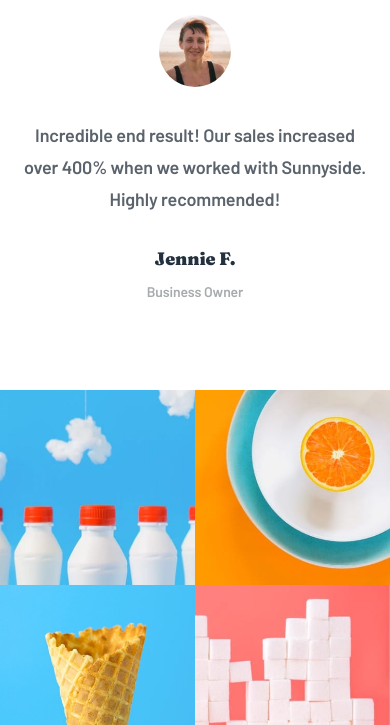
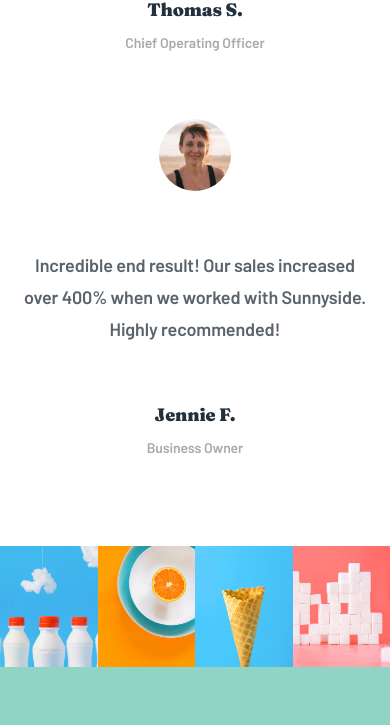
Before and after one commit to GrzywN/sunnyside-agency-landing-page-main, a website built with Parcel: page src/index.html in a window 390 px wide. Shown: the part 4322-5047 px from the top of the page. Built offline with nearby package versions, Linux system fonts and the light colour scheme.

Commit message:
Improvements for tablets / medium size devices
- Changed how gallery work, now it uses flex and <img> tags
- Added tablet media query for testimonials, so they're not that wide
- Changed grid paddings and made it look better for medium size devices
- Changed breakpoint for tablet to 768px
- Changed hover animations in the footer to all use filter property and added transition for filter as well
- Removed some comments / Minor fixes

```diff
--- a/src/index.html
+++ b/src/index.html
@@ -116,11 +116,33 @@
           </div>
         </div>
       </section>
-      <div class="gallery">
-        <div class="gallery__image gallery__image--milkbottles"></div>
-        <div class="gallery__image gallery__image--orange"></div>
-        <div class="gallery__image gallery__image--cone"></div>
-        <div class="gallery__image gallery__image--sugarcubes"></div>
+      <div class="gallery gallery--desktop">
+        <img
+          src="images/desktop/image-gallery-milkbottles.jpg"
+          alt="Milk bottles"
+          class="gallery__image gallery__image--milkbottles"
+        />
+        <img src="images/desktop/image-gallery-orange.jpg" alt="Orange" class="gallery__image gallery__image--orange" />
+        <img src="images/desktop/image-gallery-cone.jpg" alt="Cone" class="gallery__image gallery__image--cone" />
+        <img
+          src="images/desktop/image-gallery-sugarcubes.jpg"
+          alt="Sugar cubes"
+          class="gallery__image gallery__image--sugarcubes"
+        />
+      </div>
+      <div class="gallery gallery--mobile">
+        <img
+          src="images/mobile/image-gallery-milkbottles.jpg"
+          alt="Milk bottles"
+          class="gallery__image gallery__image--milkbottles"
+        />
+        <img src="images/mobile/image-gallery-orange.jpg" alt="Orange" class="gallery__image gallery__image--orange" />
+        <img src="images/mobile/image-gallery-cone.jpg" alt="Cone" class="gallery__image gallery__image--cone" />
+        <img
+          src="images/mobile/image-gallery-sugarcubes.jpg"
+          alt="Sugar cubes"
+          class="gallery__image gallery__image--sugarcubes"
+        />
       </div>
     </main>
     <footer class="footer">
--- a/src/styles/abstracts/_breakpoints.scss
+++ b/src/styles/abstracts/_breakpoints.scss
@@ -1,6 +1,6 @@
 $breakpoints: (
   'small': 375px,
-  'medium': 942px,
+  'medium': 768px,
   'large': 1366px,
   'x-large': 1920px,
 ) !default;
--- a/src/styles/abstracts/_variables.scss
+++ b/src/styles/abstracts/_variables.scss
@@ -1,7 +1,3 @@
-// -----------------------------------------------------------------------------
-// This file contains all application-wide Sass variables.
-// -----------------------------------------------------------------------------
-
 $color-soft-red: hsl(7, 99%, 70%);
 $color-yellow: hsl(51, 100%, 49%);
 $color-light-blue: #70cffe;
--- a/src/styles/base/_animations.scss
+++ b/src/styles/base/_animations.scss
@@ -2,5 +2,5 @@ $transition-default: 500ms ease;
 
 %transition {
   transition: $transition-default;
-  transition-property: color, background-color, text-shadow, transform;
+  transition-property: color, background-color, text-shadow, transform, filter;
 }
--- a/src/styles/layout/_footer.scss
+++ b/src/styles/layout/_footer.scss
@@ -30,7 +30,7 @@
     @extend %transition;
 
     &:hover {
-      color: $color-white;
+      filter: brightness(500%);
     }
   }
 
--- a/src/styles/layout/_gallery.scss
+++ b/src/styles/layout/_gallery.scss
@@ -1,48 +1,27 @@
 .gallery {
-  display: grid;
-  grid-template-columns: repeat(2, 1fr);
-  grid-template-rows: 50vw 50vw;
+  &--mobile {
+    display: flex;
+  }
 
   &__image {
-    background-size: cover;
+    width: 50vw;
+  }
 
-    &--milkbottles {
-      background-image: url(../images/mobile/image-gallery-milkbottles.jpg);
+  &--desktop {
+    display: none;
+  }
+
+  @include media('>small') {
+    &--desktop {
+      display: flex;
     }
 
-    &--orange {
-      background-image: url(../images/mobile/image-gallery-orange.jpg);
+    &__image {
+      width: 25vw;
     }
 
-    &--cone {
-      background-image: url(../images/mobile/image-gallery-cone.jpg);
-    }
-
-    &--sugarcubes {
-      background-image: url(../images/mobile/image-gallery-sugarcubes.jpg);
-    }
-  }
-
-  @include media('>large') {
-    grid-template-columns: repeat(4, 1fr);
-    grid-template-rows: min(50vh, 27.9375rem);
-
-    &__image {
-      &--milkbottles {
-        background-image: url(../images/desktop/image-gallery-milkbottles.jpg);
-      }
-
-      &--orange {
-        background-image: url(../images/desktop/image-gallery-orange.jpg);
-      }
-
-      &--cone {
-        background-image: url(../images/desktop/image-gallery-cone.jpg);
-      }
-
-      &--sugarcubes {
-        background-image: url(../images/desktop/image-gallery-sugarcubes.jpg);
-      }
+    &--mobile {
+      display: none;
     }
   }
 }
--- a/src/styles/layout/_grid.scss
+++ b/src/styles/layout/_grid.scss
@@ -55,6 +55,7 @@
       'img-stand-out info-stand-out'
       'card-graphic-design card-photography';
     grid-template-columns: 1fr 1fr;
+
     .grid__image--transform {
       grid-area: img-transform;
     }
@@ -87,6 +88,7 @@
       }
     }
     &__info {
+      padding: 1rem;
       display: flex;
       flex-direction: column;
       justify-content: center;
--- a/src/styles/layout/_testimonials.scss
+++ b/src/styles/layout/_testimonials.scss
@@ -10,6 +10,7 @@
   &__container {
     display: flex;
     flex-direction: column;
+    align-items: center;
 
     gap: 4em;
   }
@@ -38,6 +39,13 @@
     margin-top: 0.5625rem;
   }
 
+  @include media('>small') {
+    &__card {
+      max-width: 21.875rem;
+      gap: 3.625rem;
+    }
+  }
+
   @include media('>medium') {
     padding-top: 10rem;
     padding-bottom: 10rem;
@@ -53,11 +61,6 @@
       gap: 1.875rem;
     }
 
-    &__card {
-      max-width: 21.875rem;
-      gap: 3.625rem;
-    }
-
     &__author {
       margin-top: 0.6875rem;
     }
```
